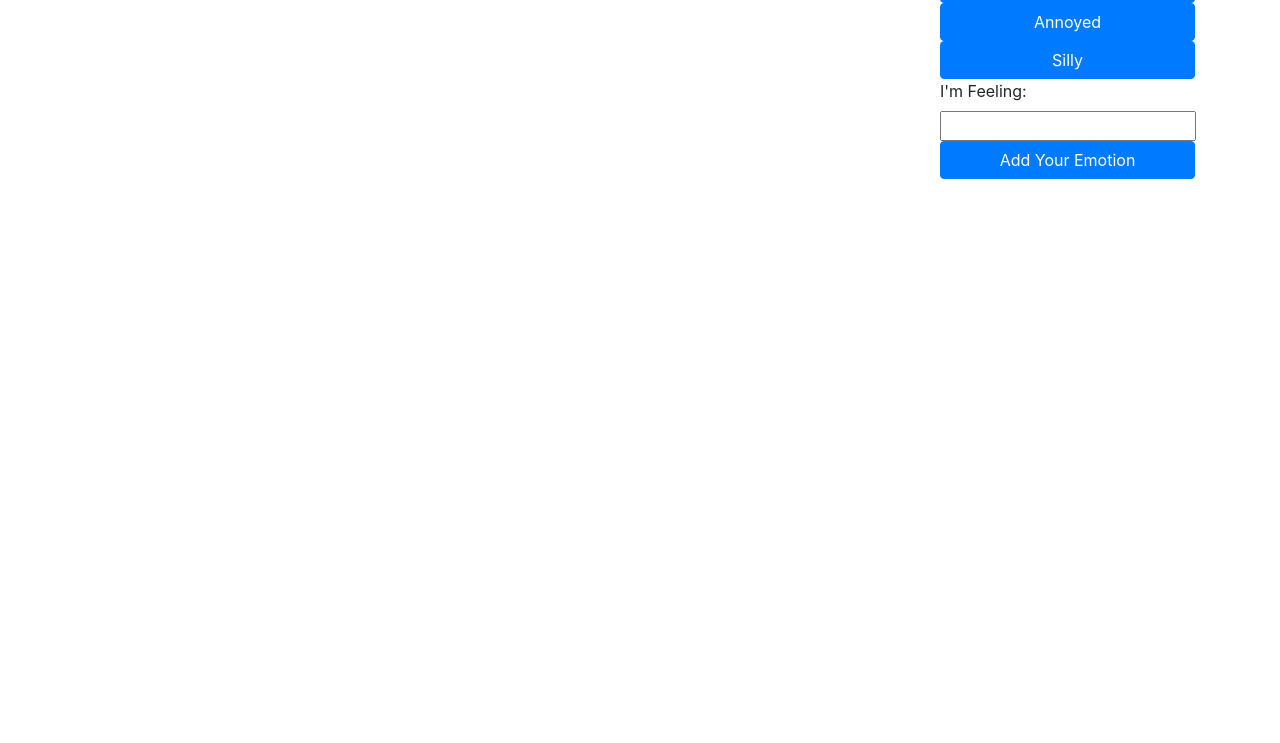
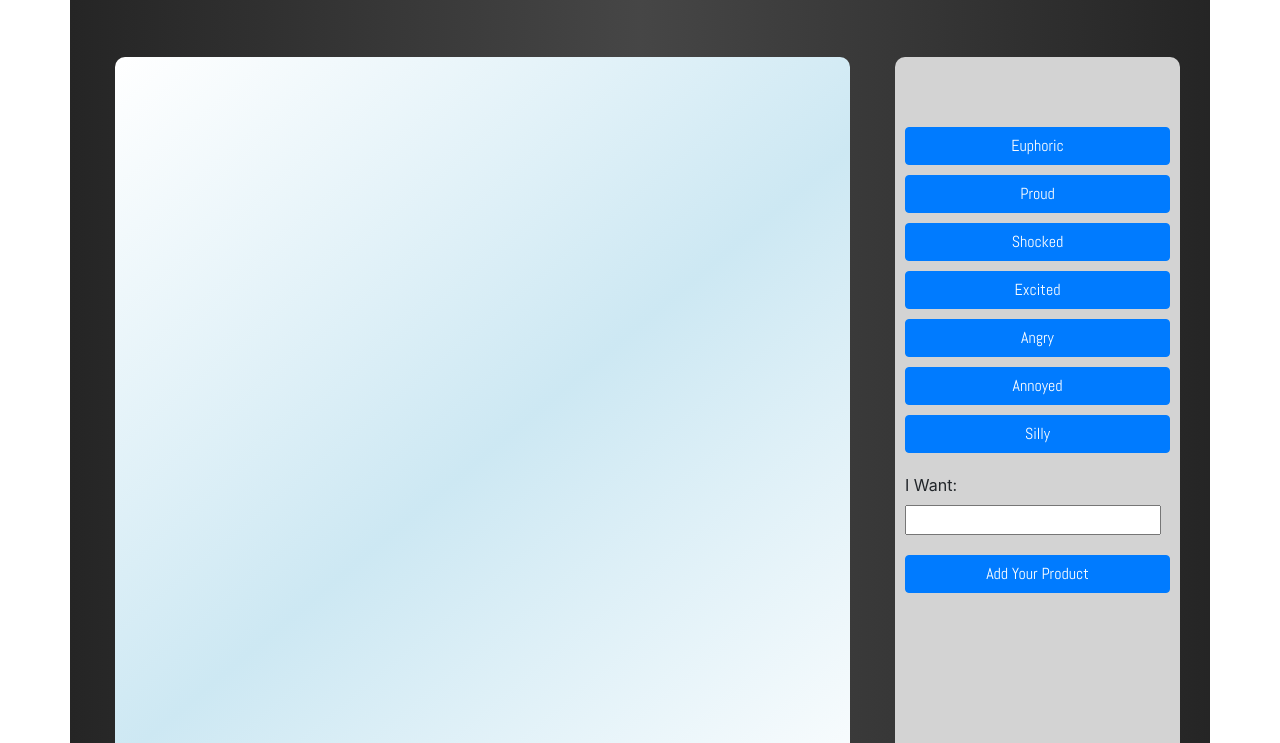
Before and after one commit to reneewysocki/giphy-api, a plain HTML site: page index.html in a window 1280 px wide. Shown: the part 243-986 px from the top of the page. Before the commit the page ends 800 px from the top, so only its background shows below. Drawn offline with nearby package versions, Linux system fonts and the light colour scheme.

Commit message:
vending machine styling fix

```diff
--- a/index1.html
+++ b/index.html
@@ -6,7 +6,7 @@
     <meta http-equiv="X-UA-Compatible" content="ie=edge">
     <link rel="stylesheet" href="https://stackpath.bootstrapcdn.com/bootstrap/4.1.3/css/bootstrap.min.css" integrity="sha384-MCw98/SFnGE8fJT3GXwEOngsV7Zt27NXFoaoApmYm81iuXoPkFOJwJ8ERdknLPMO"
         crossorigin="anonymous">
-    <link rel="stylesheet" type="text/css" href="assets/css/style2.css">
+    <link rel="stylesheet" type="text/css" href="assets/css/style.css">
     <link href="https://fonts.googleapis.com/css?family=Abel" rel="stylesheet">
     <title>GIF Machine</title>
 </head>
@@ -24,9 +24,9 @@
             </div>
             <div class="col-3" id="buttons">
                     <div class="form-group" id="form">
-                            <label for="user-input">I'm Feeling:</label>
+                            <label for="user-input">I Want:</label>
                             <input type="text" id="user-input">
-                            <input id="addGif" type="submit" value="Add Your Emotion" class="btn btn-block btn-primary">
+                            <input id="addGif" type="submit" value="Add Your Product" class="btn btn-block btn-primary">
                         </div>
             </div>
         </div>
```
